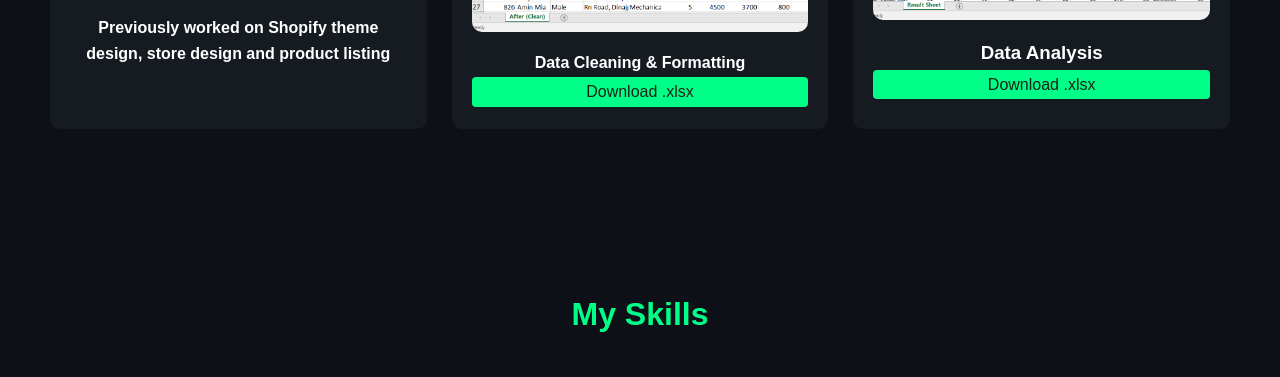
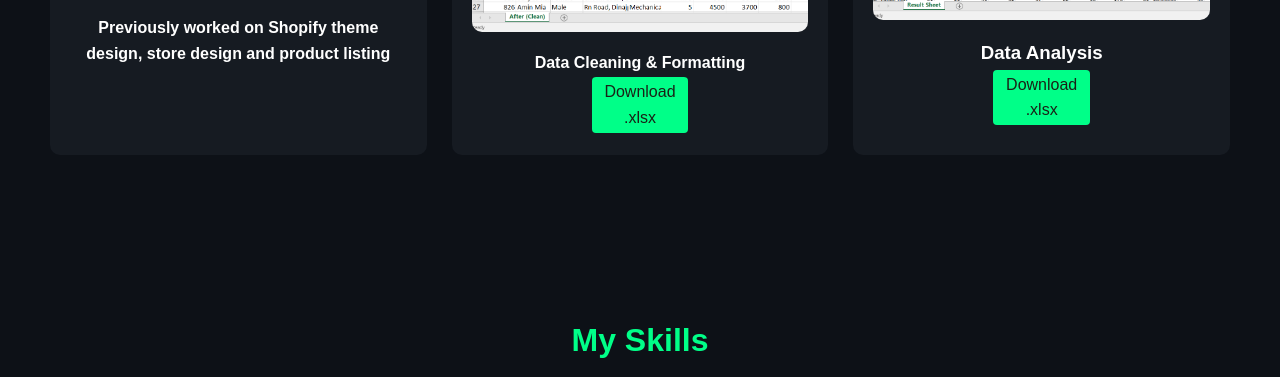
Before and after one commit to alahad99/portfolio, a plain HTML site: page index.html in a window 1280 px wide. Shown: the part 1955-2332 px from the top of the page. Drawn offline with Linux system fonts and the light colour scheme.

Commit message:
Update style.css

```diff
--- a/style.css
+++ b/style.css
@@ -691,6 +691,8 @@ a {
 }
 
  .download-excel-btn {
+    margin-left: 120px;
+    margin-right: 120px;
     margin-top: 2px;
      margin-bottom: 2px;
     padding: 2px;
```
